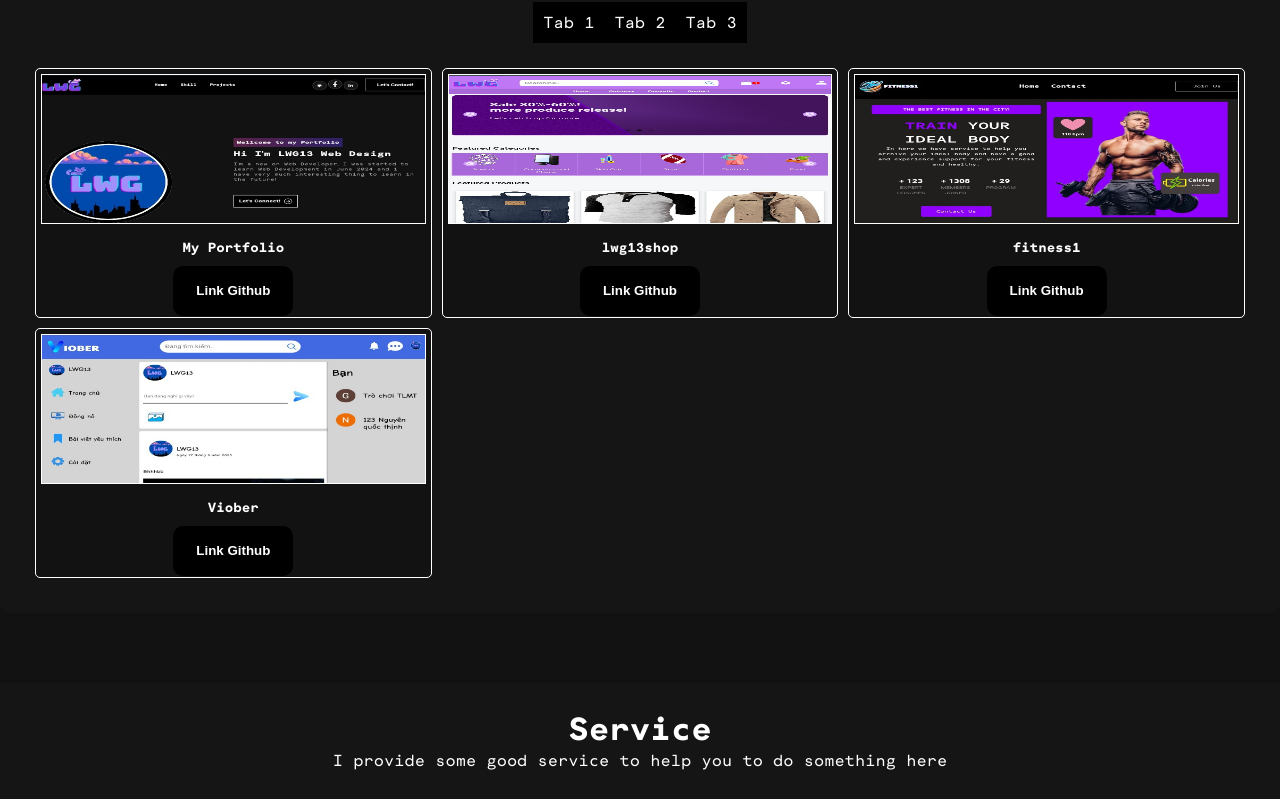
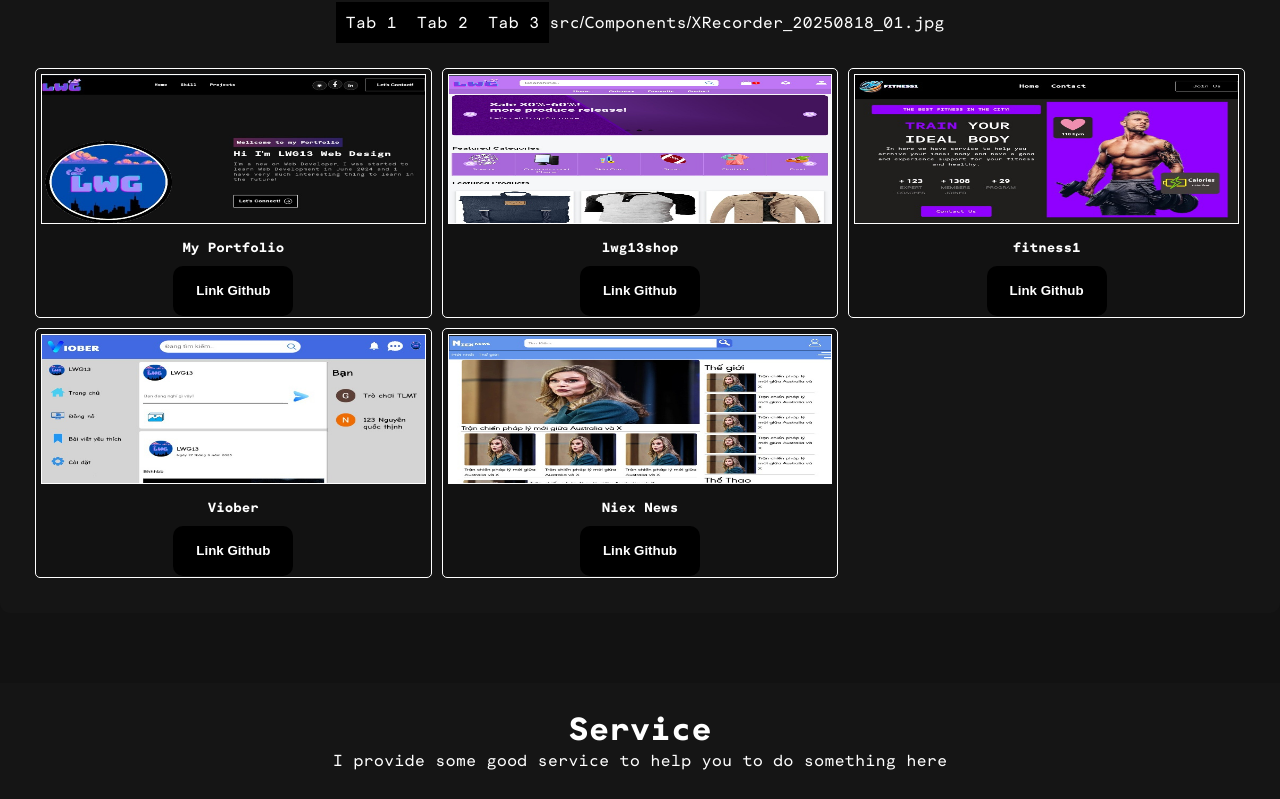
Before and after one commit to LWG13/LWG13-Portfolio, a React (Vite) app: page / in a window 1280 px wide. Shown: the part 1547-2346 px from the top of the page. Built offline with nearby package versions, Linux system fonts and the light colour scheme.

Commit message:
Update Projects.jsx

```diff
--- a/src/Components/Projects.jsx
+++ b/src/Components/Projects.jsx
@@ -1,4 +1,5 @@
 import shop from "./lwgshop.jpg"
+import niex from "./XRecorder_20250818_01.jpg"
 import "./Projects.scss"
 import { useState } from "react"
 import { Grid } from "@mui/material"
@@ -20,7 +21,7 @@ export default function Projects() {
        </span>
        <span onClick={() => setTab(3)}>
           Tab 3
-       </span>
+       </span>src/Components/XRecorder_20250818_01.jpg
       </div>
       <div className={tab === 1 ? "content-box" : "content-box deactive"}>
        <Grid container Spacing={1}>
@@ -53,7 +54,13 @@ export default function Projects() {
            <button className="linkBtn"><a href="https://github.com/LWG13/Viober-social-media" >Link Github</a></button>
           </div>
          </Grid>
-
+         <Grid item xs={6} sm={4}>
+          <div className="content">
+           <img src={niex} alt="project" />
+           <h5>Niex News</h5>
+           <button className="linkBtn"><a href="https://github.com/LWG13/niex-news.git" >Link Github</a></button>
+          </div>
+         </Grid>
       </Grid>
      </div>
         <div className={tab === 2 ? "content-box" : "content-box deactive"}>
```
